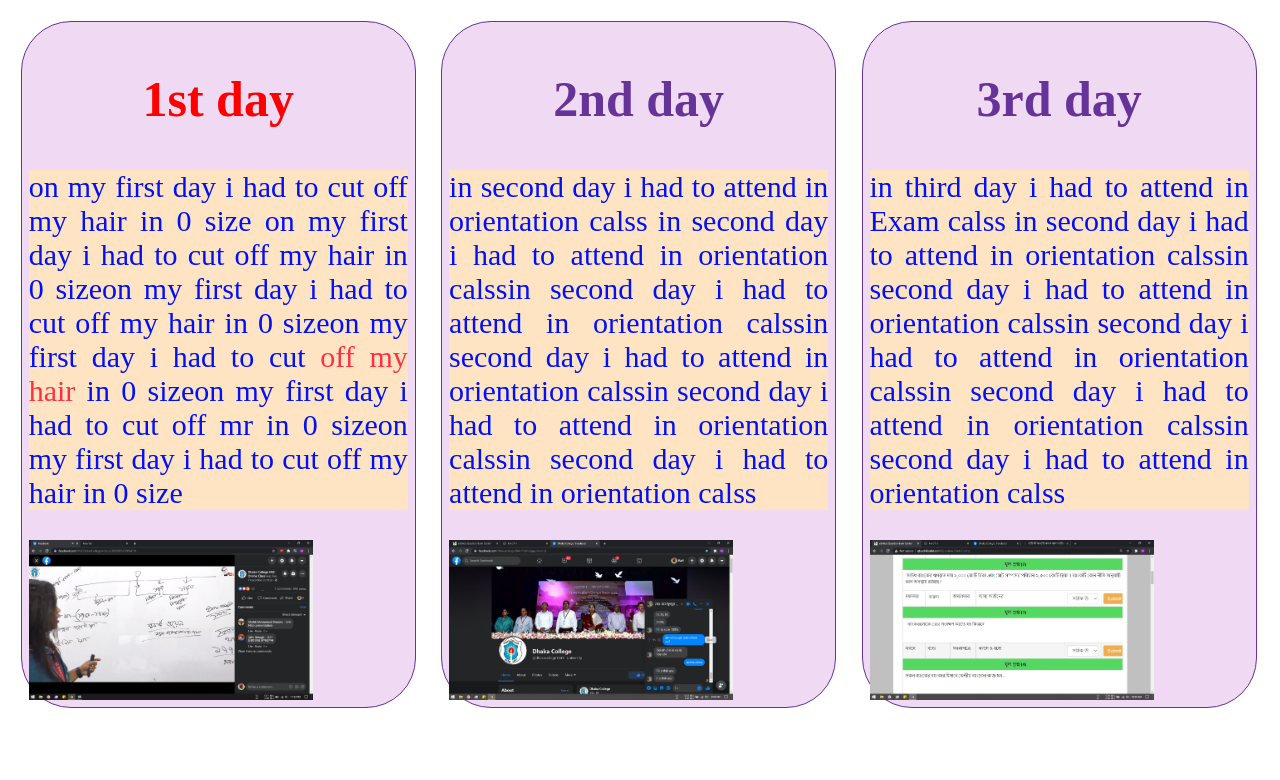
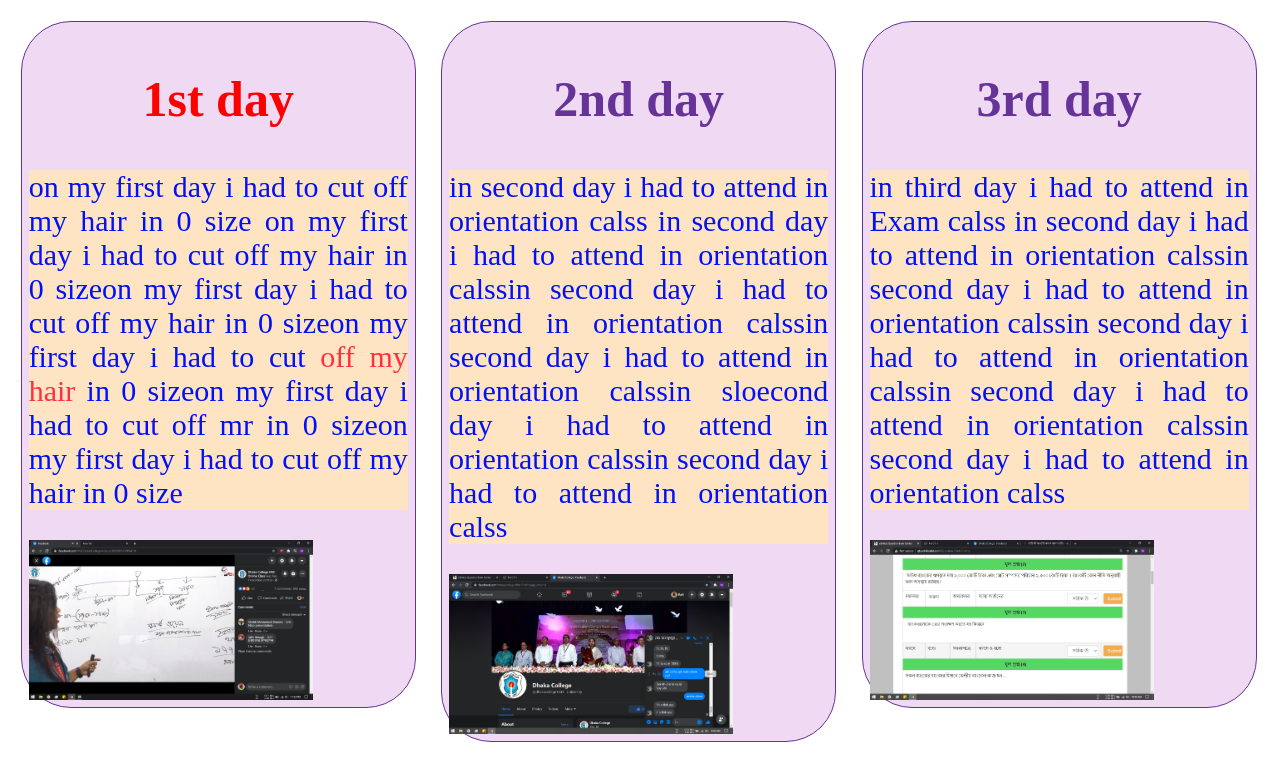
Before and after one commit to Rafi-Genon/my-first-website, a plain HTML site: page index.html in a window 1280 px wide. Drawn offline with Linux system fonts and the light colour scheme.

Commit message:
nothing else

```diff
--- a/index.html
+++ b/index.html
@@ -15,7 +15,7 @@
 
     <div class="dclife">
         <h2>2nd day</h2>
-        <p>in second day i had to attend in orientation calss in second day i had to attend in orientation calssin second day i had to attend in orientation calssin second day i had to attend in orientation calssin second day i had to attend in orientation calssin second day i had to attend in orientation calss</p>
+        <p>in second day i had to attend in orientation calss in second day i had to attend in orientation calssin second day i had to attend in orientation calssin second day i had to attend in orientation calssin sloecond day i had to attend in orientation calssin second day i had to attend in orientation calss</p>
         <img src="images/pic2.png" alt="">
     </div>
 
```
